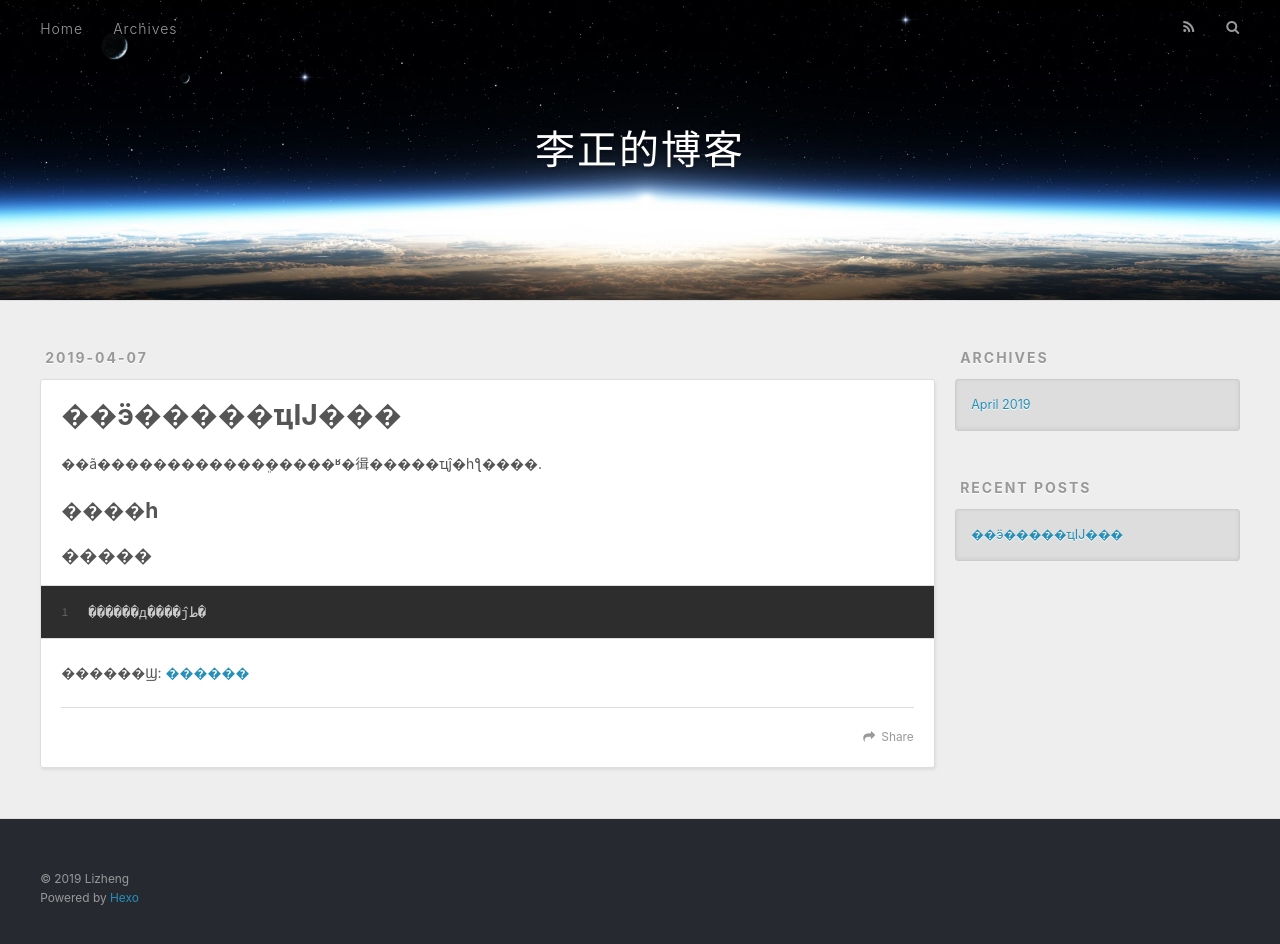
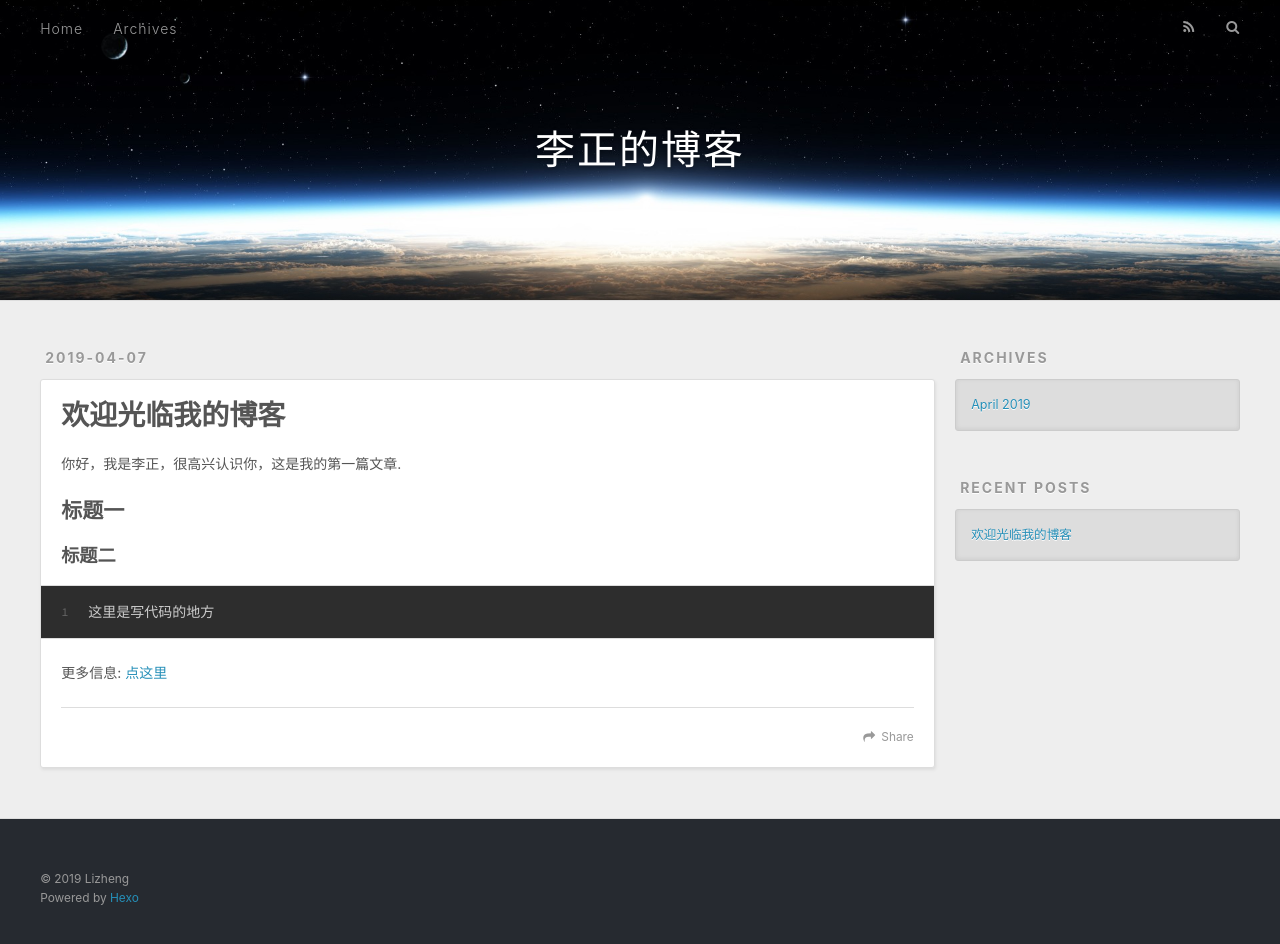
Before and after one commit to Lzbubble/Lzbubble.github.io, a plain HTML site: page 2019/04/07/hello-world/index.html in a window 1280 px wide. Drawn offline with nearby package versions, Linux system fonts and the light colour scheme.

Commit message:
Site updated: 2019-04-07 22:30:35

```diff
--- a/2019/04/07/hello-world/index.html
+++ b/2019/04/07/hello-world/index.html
@@ -5,19 +5,19 @@
 
 
 
-  <title>��ӭ�����ҵĲ��� | 李正的博客</title>
+  <title>欢迎光临我的博客 | 李正的博客</title>
   <meta name="viewport" content="width=device-width, initial-scale=1, maximum-scale=1">
-  <meta name="description" content="��ã������������ܸ�����ʶ�㣬�����ҵĵ�һƪ����. ����һ�����1������д����ĵط� ������Ϣ: ������">
+  <meta name="description" content="你好，我是李正，很高兴认识你，这是我的第一篇文章. 标题一标题二1这里是写代码的地方 更多信息: 点这里">
 <meta property="og:type" content="article">
-<meta property="og:title" content="��ӭ�����ҵĲ���">
+<meta property="og:title" content="欢迎光临我的博客">
 <meta property="og:url" content="http://yoursite.com/2019/04/07/hello-world/index.html">
 <meta property="og:site_name" content="李正的博客">
-<meta property="og:description" content="��ã������������ܸ�����ʶ�㣬�����ҵĵ�һƪ����. ����һ�����1������д����ĵط� ������Ϣ: ������">
+<meta property="og:description" content="你好，我是李正，很高兴认识你，这是我的第一篇文章. 标题一标题二1这里是写代码的地方 更多信息: 点这里">
 <meta property="og:locale" content="default">
-<meta property="og:updated_time" content="2019-04-07T14:18:48.415Z">
+<meta property="og:updated_time" content="2019-04-07T14:30:01.752Z">
 <meta name="twitter:card" content="summary">
-<meta name="twitter:title" content="��ӭ�����ҵĲ���">
-<meta name="twitter:description" content="��ã������������ܸ�����ʶ�㣬�����ҵĵ�һƪ����. ����һ�����1������д����ĵط� ������Ϣ: ������">
+<meta name="twitter:title" content="欢迎光临我的博客">
+<meta name="twitter:description" content="你好，我是李正，很高兴认识你，这是我的第一篇文章. 标题一标题二1这里是写代码的地方 更多信息: 点这里">
 
     <link rel="alternate" href="/atom.xml" title="李正的博客" type="application/atom+xml">
 
@@ -78,7 +78,7 @@
 
 
     <h1 class="article-title" itemprop="name">
-      ��ӭ�����ҵĲ���
+      欢迎光临我的博客
     </h1>
 
 
@@ -86,14 +86,14 @@
 
     <div class="article-entry" itemprop="articleBody">
 
-        <p>��ã������������ܸ�����ʶ�㣬�����ҵĵ�һƪ����.</p>
-<h2 id="����һ"><a href="#����һ" class="headerlink" title="����һ"></a>����һ</h2><h3 id="�����"><a href="#�����" class="headerlink" title="�����"></a>�����</h3><figure class="highlight bash"><table><tr><td class="gutter"><pre><span class="line">1</span><br></pre></td><td class="code"><pre><span class="line">������д����ĵط�</span><br></pre></td></tr></table></figure>
-<p>������Ϣ: <a href="https://www.baidu.com" target="_blank" rel="noopener">������</a></p>
+        <p>你好，我是李正，很高兴认识你，这是我的第一篇文章.</p>
+<h2 id="标题一"><a href="#标题一" class="headerlink" title="标题一"></a>标题一</h2><h3 id="标题二"><a href="#标题二" class="headerlink" title="标题二"></a>标题二</h3><figure class="highlight bash"><table><tr><td class="gutter"><pre><span class="line">1</span><br></pre></td><td class="code"><pre><span class="line">这里是写代码的地方</span><br></pre></td></tr></table></figure>
+<p>更多信息: <a href="https://www.baidu.com" target="_blank" rel="noopener">点这里</a></p>
 
 
     </div>
     <footer class="article-footer">
-      <a data-url="http://yoursite.com/2019/04/07/hello-world/" data-id="cju70v1980000motz0z6ti7cv" class="article-share-link">Share</a>
+      <a data-url="http://yoursite.com/2019/04/07/hello-world/" data-id="cju70xr1v0000aotzyj4hkvpk" class="article-share-link">Share</a>
 
 
     </footer>
@@ -132,7 +132,7 @@
       <ul>
 
           <li>
-            <a href="/2019/04/07/hello-world/">��ӭ�����ҵĲ���</a>
+            <a href="/2019/04/07/hello-world/">欢迎光临我的博客</a>
           </li>
 
       </ul>
```
Also changed, not shown: archives/2019/04/index.html (+2 -2 lines), archives/2019/index.html (+2 -2 lines), archives/index.html (+2 -2 lines), index.html (+6 -6 lines).
